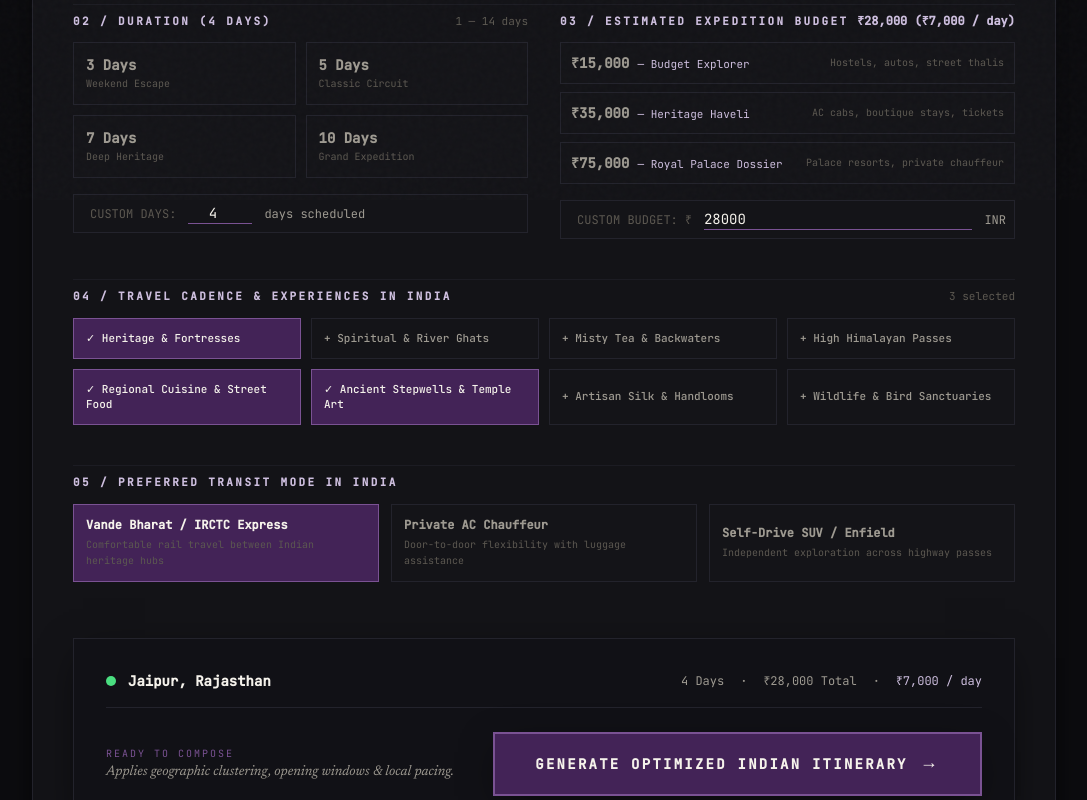
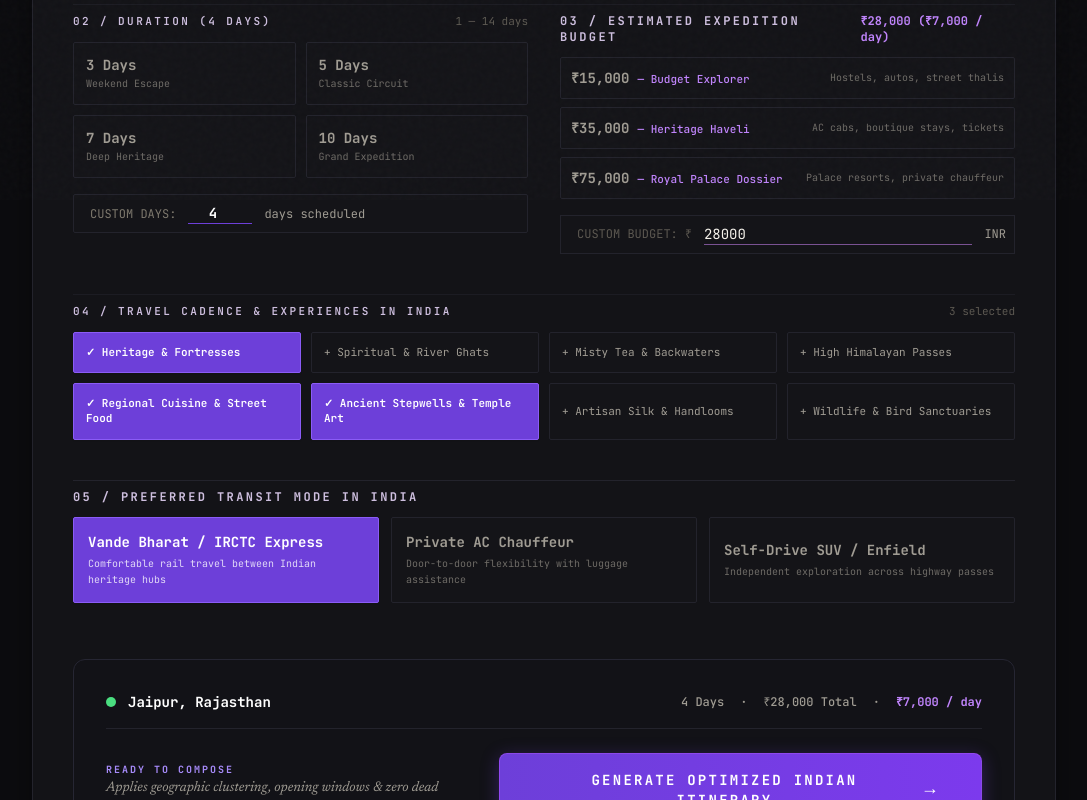
Before and after one commit to himanshu2005-cloud/trip-planner, a React (Vite) app in the folder client/: page /plan in a window 1280 px wide. Shown: the part 600-1400 px from the top of the page, without its empty margins (96-1183 px from the left). Built offline with nearby package versions, Linux system fonts and the light colour scheme; no server answers.

Commit message:
fix: load complete font weights and refine dark and light mode typography and contrast across components

```diff
--- a/client/index.html
+++ b/client/index.html
@@ -12,11 +12,11 @@
     />
     <meta name="theme-color" content="#170B2E" />
 
-    <!-- Editorial Serif & Modern Sans Fonts -->
+    <!-- Editorial Serif & Modern Sans Fonts (Full crisp weights) -->
     <link rel="preconnect" href="https://fonts.googleapis.com" />
     <link rel="preconnect" href="https://fonts.gstatic.com" crossorigin />
     <link
-      href="https://fonts.googleapis.com/css2?family=Newsreader:ital,opsz,wght@0,6..72,300;0,6..72,400;0,6..72,500;1,6..72,300;1,6..72,400;1,6..72,500&family=Plus+Jakarta+Sans:wght@300;400;500;600&family=JetBrains+Mono:wght@400;500&display=swap"
+      href="https://fonts.googleapis.com/css2?family=JetBrains+Mono:wght@400;500;600;700&family=Newsreader:ital,opsz,wght@0,6..72,300;0,6..72,400;0,6..72,500;0,6..72,600;0,6..72,700;1,6..72,400;1,6..72,600&family=Plus+Jakarta+Sans:ital,wght@0,300;0,400;0,500;0,600;0,700;0,800;1,400;1,600&display=swap"
       rel="stylesheet"
     />
 
--- a/client/src/components/planner/TripForm.jsx
+++ b/client/src/components/planner/TripForm.jsx
@@ -134,10 +134,10 @@ export const TripForm = ({ onSubmit, initialValues = {}, isLoading = false }) =>
                 key={city.name}
                 type="button"
                 onClick={() => setDestination(city.name)}
-                className={`font-mono text-xs px-3.5 py-2 border transition-all cursor-pointer flex items-center gap-1.5 ${
+                className={`font-mono text-xs px-3.5 py-2 border transition-all cursor-pointer flex items-center gap-1.5 rounded-sm ${
                   isSelected
-                    ? 'bg-[#432357] text-[#f5f2eb] border-[#7a5293]'
-                    : 'bg-[#141418] text-[#9e9a91] border-[#23232c] hover:border-[#32323e] hover:text-[#f5f2eb]'
+                    ? 'bg-[#6D3FD9] text-white border-[#8b5cf6] font-semibold shadow-sm'
+                    : 'dark:bg-[#141418] bg-white dark:text-[#a09c93] text-[#5c564b] dark:border-[#23232c] border-[#ded7ca] hover:border-[#6D3FD9] dark:hover:text-[#ffffff] hover:text-[#18181c]'
                 }`}
               >
                 <span>{city.label}</span>
@@ -169,34 +169,36 @@ export const TripForm = ({ onSubmit, initialValues = {}, isLoading = false }) =>
                   key={p.days}
                   type="button"
                   onClick={() => setNumberOfDays(p.days)}
-                  className={`p-3 text-left border transition-all cursor-pointer ${
+                  className={`p-3 text-left border transition-all cursor-pointer rounded-sm ${
                     isSelected
-                      ? 'bg-[#432357] border-[#7a5293] text-[#f5f2eb]'
-                      : 'bg-[#141418] border-[#23232c] text-[#9e9a91] hover:border-[#32323e]'
+                      ? 'bg-[#6D3FD9] border-[#8b5cf6] text-white shadow-sm'
+                      : 'dark:bg-[#141418] bg-white dark:border-[#23232c] border-[#ded7ca] dark:text-[#a09c93] text-[#5c564b] hover:border-[#6D3FD9]'
                   }`}
                 >
-                  <span className="block font-semibold text-sm">{p.title}</span>
-                  <span className="text-[10px] text-[#5c5851]">{p.subtitle}</span>
+                  <span className="block font-bold text-sm">{p.title}</span>
+                  <span className={`text-[10px] ${isSelected ? 'text-white/80' : 'dark:text-[#6e6b66] text-[#847c6d]'}`}>
+                    {p.subtitle}
+                  </span>
                 </button>
               );
             })}
           </div>
 
           {/* Stepper / Direct numeric input */}
-          <div className="flex items-center gap-3 mt-1 bg-[#141418] border border-[#23232c] p-2">
-            <span className="text-xs font-mono text-[#5c5851] uppercase ml-2">CUSTOM DAYS:</span>
+          <div className="flex items-center gap-3 mt-1 dark:bg-[#141418] bg-white border dark:border-[#23232c] border-[#ded7ca] p-2 rounded-sm">
+            <span className="text-xs font-mono dark:text-[#7e796e] text-[#6b6558] uppercase ml-2">CUSTOM DAYS:</span>
             <input
               type="number"
               min="1"
               max="14"
               value={numberOfDays}
               onChange={(e) => setNumberOfDays(Number(e.target.value))}
-              className="bg-transparent text-sm font-mono text-[#f5f2eb] outline-none w-16 text-center border-b border-[#7a5293]"
+              className="bg-transparent text-sm font-mono dark:text-[#ffffff] text-[#18181c] font-bold outline-none w-16 text-center border-b border-[#6D3FD9]"
             />
-            <span className="text-xs font-mono text-[#9e9a91]">days scheduled</span>
+            <span className="text-xs font-mono dark:text-[#a09c93] text-[#5c564b]">days scheduled</span>
           </div>
           {errors.numberOfDays && (
-            <span className="text-xs font-mono text-red-400">
+            <span className="text-xs font-mono text-red-500 font-semibold">
               {errors.numberOfDays}
             </span>
           )}
@@ -205,10 +207,10 @@ export const TripForm = ({ onSubmit, initialValues = {}, isLoading = false }) =>
         {/* Right: Budget Selector (6 cols) */}
         <div className="lg:col-span-6 flex flex-col gap-3">
           <div className="flex items-baseline justify-between">
-            <label className="font-mono text-[11px] tracking-[0.22em] text-[#cebfdf] uppercase font-semibold">
+            <label className="font-mono text-xs tracking-[0.2em] dark:text-[#cebfdf] text-[#552787] uppercase font-bold">
               03 / ESTIMATED EXPEDITION BUDGET
             </label>
-            <span className="text-xs font-mono text-[#cebfdf] font-semibold">
+            <span className="text-xs font-mono dark:text-[#c084fc] text-[#6D3FD9] font-bold">
               ₹{budget.toLocaleString()} (₹{perDayCost.toLocaleString()} / day)
             </span>
           </div>
@@ -222,17 +224,21 @@ export const TripForm = ({ onSubmit, initialValues = {}, isLoading = false }) =>
                   key={b.amount}
                   type="button"
                   onClick={() => setBudget(b.amount)}
-                  className={`p-2.5 text-left border flex items-center justify-between transition-all cursor-pointer ${
+                  className={`p-2.5 text-left border flex items-center justify-between transition-all cursor-pointer rounded-sm ${
                     isSelected
-                      ? 'bg-[#432357] border-[#7a5293] text-[#f5f2eb]'
-                      : 'bg-[#141418] border-[#23232c] text-[#9e9a91] hover:border-[#32323e]'
+                      ? 'bg-[#6D3FD9] border-[#8b5cf6] text-white shadow-sm'
+                      : 'dark:bg-[#141418] bg-white dark:border-[#23232c] border-[#ded7ca] dark:text-[#a09c93] text-[#5c564b] hover:border-[#6D3FD9]'
                   }`}
                 >
                   <div className="flex items-baseline gap-2">
-                    <span className="font-semibold text-sm">{b.label}</span>
-                    <span className="text-[11px] text-[#cebfdf]">— {b.tier}</span>
+                    <span className="font-bold text-sm">{b.label}</span>
+                    <span className={`text-[11px] ${isSelected ? 'text-white/90' : 'dark:text-[#c084fc] text-[#6D3FD9] font-medium'}`}>
+                      — {b.tier}
+                    </span>
                   </div>
-                  <span className="text-[10px] text-[#5c5851] hidden sm:inline">{b.note}</span>
+                  <span className={`text-[10px] hidden sm:inline ${isSelected ? 'text-white/80' : 'dark:text-[#6e6b66] text-[#847c6d]'}`}>
+                    {b.note}
+                  </span>
                 </button>
               );
             })}
@@ -276,13 +282,13 @@ export const TripForm = ({ onSubmit, initialValues = {}, isLoading = false }) =>
                 key={interest}
                 type="button"
                 onClick={() => toggleInterest(interest)}
-                className={`p-3 text-left border transition-all cursor-pointer ${
+                className={`p-3 text-left border transition-all cursor-pointer rounded-sm ${
                   isSelected
-                    ? 'bg-[#432357] text-[#f5f2eb] border-[#7a5293]'
-                    : 'bg-[#141418] text-[#9e9a91] border-[#23232c] hover:border-[#32323e] hover:text-[#f5f2eb]'
+                    ? 'bg-[#6D3FD9] text-white border-[#8b5cf6] font-semibold shadow-sm'
+                    : 'dark:bg-[#141418] bg-white dark:text-[#a09c93] text-[#5c564b] dark:border-[#23232c] border-[#ded7ca] hover:border-[#6D3FD9]'
                 }`}
               >
-                <span className="text-[11px] font-medium leading-snug block">
+                <span className="text-[11px] leading-snug block">
                   {isSelected ? `✓ ${interest}` : `+ ${interest}`}
                 </span>
               </button>
@@ -292,8 +298,8 @@ export const TripForm = ({ onSubmit, initialValues = {}, isLoading = false }) =>
       </div>
 
       {/* ── 05 / Transit Mode Selection ──────────────────────────────────── */}
-      <div className="flex flex-col gap-3 pt-2 border-t border-[#1c1c23]">
-        <label className="font-mono text-[11px] tracking-[0.22em] text-[#cebfdf] uppercase font-semibold">
+      <div className="flex flex-col gap-3 pt-2 border-t dark:border-[#23232c] border-[#e8e2d5]">
+        <label className="font-mono text-xs tracking-[0.2em] dark:text-[#cebfdf] text-[#552787] uppercase font-bold">
           05 / PREFERRED TRANSIT MODE IN INDIA
         </label>
         <div className="grid grid-cols-1 sm:grid-cols-3 gap-3 font-mono text-xs">
@@ -301,59 +307,66 @@ export const TripForm = ({ onSubmit, initialValues = {}, isLoading = false }) =>
             { id: 'Vande Bharat / Express', title: 'Vande Bharat / IRCTC Express', desc: 'Comfortable rail travel between Indian heritage hubs' },
             { id: 'Private AC Chauffeur', title: 'Private AC Chauffeur', desc: 'Door-to-door flexibility with luggage assistance' },
             { id: 'Self-Drive SUV / Enfield', title: 'Self-Drive SUV / Enfield', desc: 'Independent exploration across highway passes' },
-          ].map((mode) => (
+          ].map((mode) => {
+            const isSelected = transitMode === mode.id;
+            return (
               <button
                 key={mode.id}
                 type="button"
                 onClick={() => setTransitMode(mode.id)}
-              className={`p-3 text-left border transition-all cursor-pointer ${
-                transitMode === mode.id
-                  ? 'bg-[#432357] border-[#7a5293] text-[#f5f2eb]'
-                  : 'bg-[#141418] border-[#23232c] text-[#9e9a91] hover:border-[#32323e]'
+                className={`p-3.5 text-left border transition-all cursor-pointer rounded-sm ${
+                  isSelected
+                    ? 'bg-[#6D3FD9] border-[#8b5cf6] text-white shadow-sm'
+                    : 'dark:bg-[#141418] bg-white dark:border-[#23232c] border-[#ded7ca] dark:text-[#a09c93] text-[#5c564b] hover:border-[#6D3FD9]'
                 }`}
               >
-              <span className="font-semibold block">{mode.title}</span>
-              <span className="text-[10px] text-[#5c5851] block mt-1">{mode.desc}</span>
+                <span className="font-bold block text-sm">{mode.title}</span>
+                <span className={`text-[10px] block mt-1 ${isSelected ? 'text-white/80' : 'dark:text-[#6e6b66] text-[#847c6d]'}`}>
+                  {mode.desc}
+                </span>
               </button>
-          ))}
+            );
+          })}
         </div>
       </div>
 
       {/* ── 06 / BIGGER AND BETTER PLACED CTA ─────────────────────────────── */}
-      <div className="mt-4 pt-6 border-t border-[#23232c] bg-[#111116] border border-[#23232c] p-6 sm:p-8 flex flex-col gap-6 shadow-editorial">
+      <div className="mt-4 pt-6 dark:bg-[#121217] bg-[#fbf9f5] border dark:border-[#262633] border-[#ded7ca] p-6 sm:p-8 flex flex-col gap-6 rounded-xl shadow-sm">
         {/* Real-time calculation summary strip */}
-        <div className="flex flex-col sm:flex-row sm:items-center justify-between pb-4 border-b border-[#23232c] gap-3 text-xs font-mono">
+        <div className="flex flex-col sm:flex-row sm:items-center justify-between pb-4 border-b dark:border-[#23232c] border-[#e8e2d5] gap-3 text-xs font-mono">
           <div className="flex items-center gap-3">
-            <span className="w-2.5 h-2.5 rounded-full bg-[#4ade80] shrink-0" />
-            <span className="text-[#f5f2eb] font-semibold text-sm">
+            <span className="w-2.5 h-2.5 rounded-full bg-[#16a34a] dark:bg-[#4ade80] shrink-0" />
+            <span className="dark:text-[#ffffff] text-[#18181c] font-bold text-sm">
               {destination}
             </span>
           </div>
 
-          <div className="flex items-center gap-4 text-[#9e9a91]">
+          <div className="flex items-center gap-4 dark:text-[#a09c93] text-[#5c564b] font-medium">
             <span>{numberOfDays} Days</span>
             <span>·</span>
             <span>₹{budget.toLocaleString()} Total</span>
             <span>·</span>
-            <span className="text-[#cebfdf]">₹{perDayCost.toLocaleString()} / day</span>
+            <span className="text-[#6D3FD9] dark:text-[#c084fc] font-bold">
+              ₹{perDayCost.toLocaleString()} / day
+            </span>
           </div>
         </div>
 
         {/* Large Prominent CTA Button */}
         <div className="flex flex-col sm:flex-row sm:items-center justify-between gap-4">
           <div className="flex flex-col">
-            <span className="font-mono text-[10px] tracking-[0.2em] uppercase text-[#7a5293]">
+            <span className="font-mono text-[10px] tracking-[0.2em] uppercase text-[#6D3FD9] dark:text-[#a78bfa] font-bold">
               READY TO COMPOSE
             </span>
-            <span className="font-serif italic text-sm text-[#9e9a91]">
-              Applies geographic clustering, opening windows & local pacing.
+            <span className="font-serif italic text-sm dark:text-[#a09c93] text-[#5c564b]">
+              Applies geographic clustering, opening windows & zero dead mileage.
             </span>
           </div>
 
           <button
             type="submit"
             disabled={isLoading}
-            className="w-full sm:w-auto inline-flex items-center justify-center gap-3 py-4 px-10 bg-[#432357] hover:bg-[#572e70] active:scale-[0.99] border-2 border-[#7a5293] hover:border-[#cebfdf] text-[#f5f2eb] font-mono text-sm font-semibold tracking-[0.16em] uppercase transition-all duration-200 cursor-pointer shadow-editorial disabled:opacity-50 disabled:cursor-not-allowed"
+            className="w-full sm:w-auto inline-flex items-center justify-center gap-3 py-4 px-10 bg-gradient-to-r from-[#6D3FD9] to-[#7c3aed] hover:from-[#5b2fb8] hover:to-[#6d28d9] active:scale-[0.99] border border-[#a855f7]/50 text-white font-mono text-sm font-bold tracking-[0.16em] uppercase transition-all duration-200 cursor-pointer shadow-[0_4px_18px_rgba(109,63,217,0.35)] disabled:opacity-50 disabled:cursor-not-allowed rounded-lg"
           >
             <span>
               {isLoading ? 'COMPOSING INDIAN ITINERARY...' : 'GENERATE OPTIMIZED INDIAN ITINERARY'}
--- a/client/src/styles/index.css
+++ b/client/src/styles/index.css
@@ -359,9 +359,24 @@ html.light .border-\[\#32323e\] {
   border-color: #e2dbcd !important;
 }
 
-html.light .text-\[\#f5f2eb\],
-html.light .text-\[\#e7e3da\] {
+/* In light mode, turn cream text to rich charcoal EXCEPT when inside dark/colored buttons or badges */
+html.light :not(button):not(a[class*="bg-"]):not([class*="bg-[#6D3FD9]"]):not([class*="bg-[#432357]"]):not([class*="bg-[#25D366]"]):not([class*="bg-gradient"]):not([class*="bg-[#121217]"]):not(.text-white).text-\[\#f5f2eb\],
+html.light :not(button):not(a[class*="bg-"]):not([class*="bg-[#6D3FD9]"]):not([class*="bg-[#432357]"]):not([class*="bg-[#25D366]"]):not([class*="bg-gradient"]):not([class*="bg-[#121217]"]):not(.text-white).text-\[\#e7e3da\] {
   color: #191816 !important;
+}
+
+/* Ensure button and badge text on colored containers stays crisp white in all modes */
+.text-white,
+html.light .text-white,
+html.light a[class*="bg-[#6D3FD9]"],
+html.light a[class*="bg-[#6D3FD9]"] *,
+html.light button[class*="bg-[#6D3FD9]"],
+html.light button[class*="bg-[#6D3FD9]"] *,
+html.light button[class*="bg-[#25D366]"],
+html.light button[class*="bg-[#25D366]"] *,
+html.light [class*="bg-gradient"] span,
+html.light [class*="bg-gradient"] * {
+  color: #ffffff !important;
 }
 
 html.light .text-\[\#9e9a91\] {
```
Also changed, not shown: client/src/components/editorial/TravelButton.jsx (+5 -5 lines), client/src/components/itinerary/BudgetSummary.jsx (+11 -11 lines), client/src/components/itinerary/DayTabs.jsx (+6 -6 lines), client/src/components/itinerary/WeatherAlert.jsx (+10 -10 lines). Lines whose indentation alone changed are shown as unchanged.
